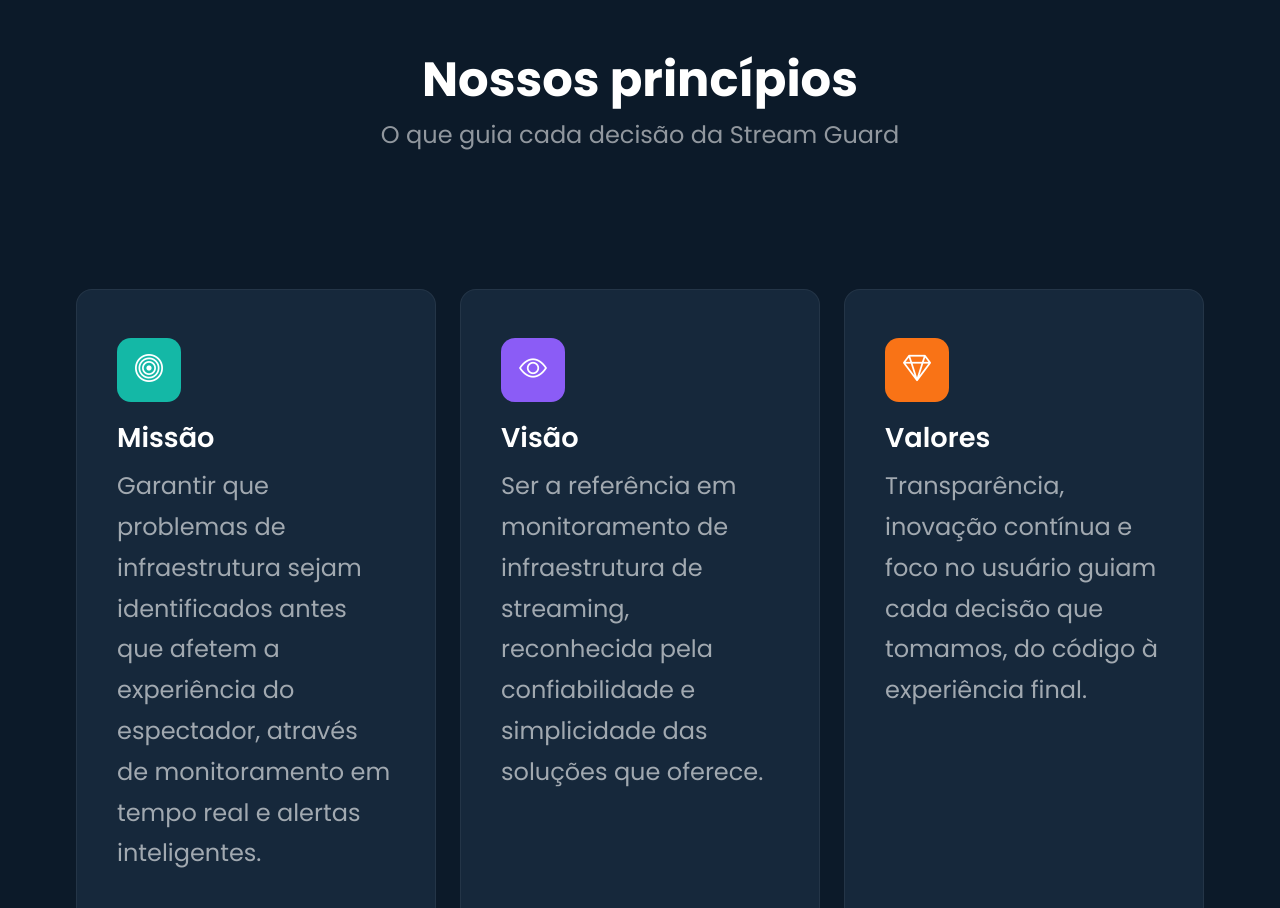
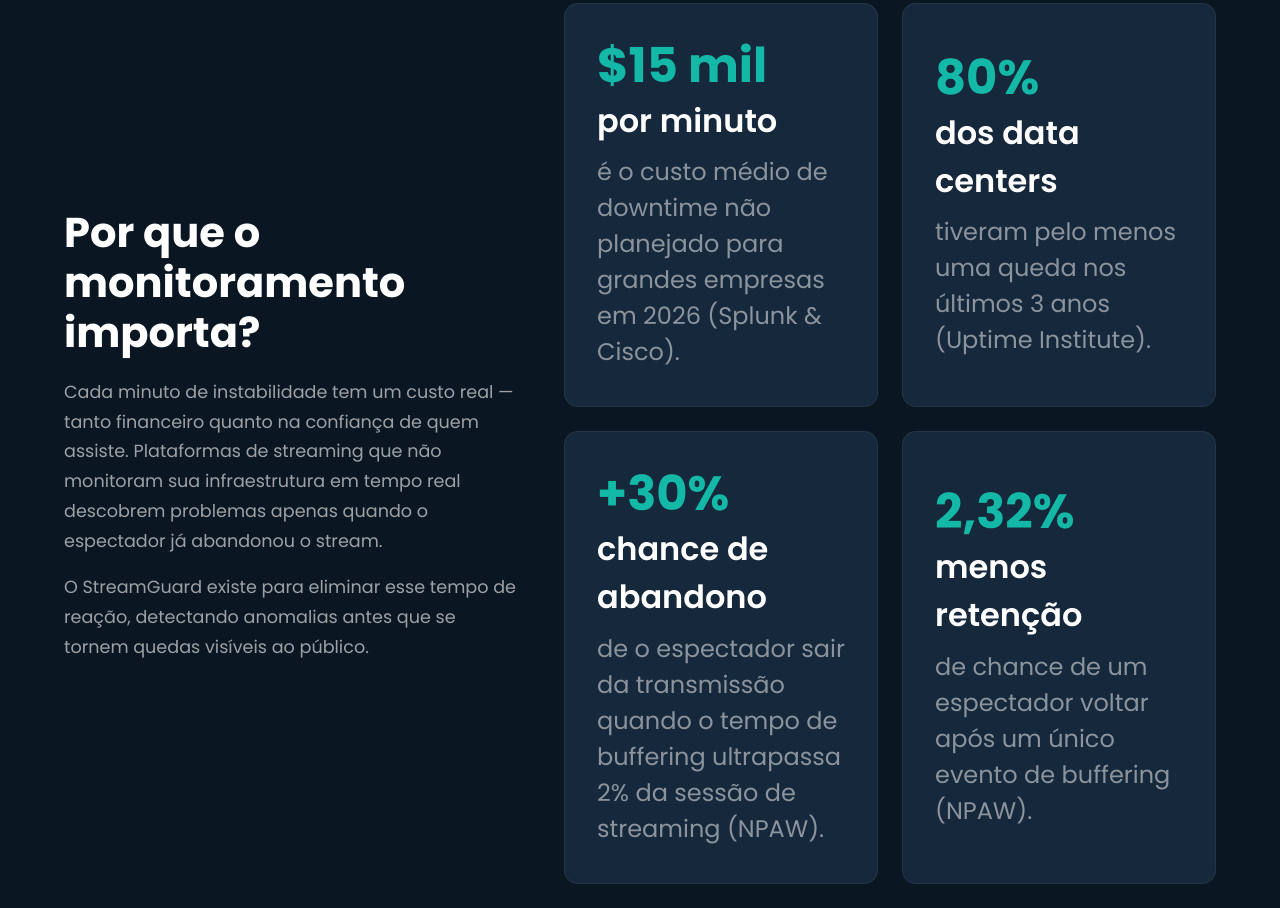
Before and after one commit to StreamGuard/stream-guard-site-institucional, a website: page public/index.html in a window 1280 px wide. Shown: the part 845-1753 px from the top of the page. Drawn offline with nearby package versions, Linux system fonts and the light colour scheme.

Commit message:
feat: adicionando secao de estatisticas sobre importancia do monitoramento

```diff
--- a/public/css/style.css
+++ b/public/css/style.css
@@ -351,10 +351,10 @@ h2.text-center {
   border: 1px solid rgba(255, 255, 255, 0.06);
   border-radius: 16px;
   padding: 3rem 2.5rem;
-  min-height: 500px;         /* ← NOVA linha */
-  display: flex;              /* ← NOVA linha */
-  flex-direction: column;     /* ← NOVA linha */
-  justify-content: flex-start;    /* ← NOVA linha */
+  min-height: 500px;
+  display: flex;
+  flex-direction: column;
+  justify-content: flex-start;
   transition: transform 0.25s ease, border-color 0.25s ease;
 }
 
@@ -470,3 +470,66 @@ h2.text-center {
   padding-left: 5vw;
   padding-right: 5vw;
 }
+
+/* ===== Por que o monitoramento importa ===== */
+.stats-section {
+  background-color: #0a1622;
+  padding-left: 5vw;
+  padding-right: 5vw;
+  padding-top: 5rem;
+  padding-bottom: 5rem;
+}
+
+.stats-heading {
+  color: #fff;
+  font-weight: 700;
+  font-size: 2.6rem;
+  margin-bottom: 1.25rem;
+}
+
+.stats-text {
+  color: rgba(255, 255, 255, 0.6);
+  font-size: 1.1rem;
+  line-height: 1.7;
+  margin-bottom: 1rem;
+}
+
+.stat-card {
+  background-color: #16283b;
+  border: 1px solid rgba(255, 255, 255, 0.06);
+  border-radius: 14px;
+  padding: 2.25rem 2rem;
+  min-height: 350px;
+  height: 100%;
+  display: flex;
+  flex-direction: column;
+  justify-content: center;
+}
+
+.stat-number {
+  color: #14b8a6;
+  font-size: 3rem;
+  font-weight: 700;
+  line-height: 1.1;
+}
+
+.stat-unit {
+  color: #fff;
+  font-size: 2rem;
+  font-weight: 600;
+  margin-top: 0.25rem;
+  margin-bottom: 0.6rem;
+}
+
+.stat-desc {
+  color: rgba(255, 255, 255, 0.5);
+  font-size: 1.5rem;
+  line-height: 1.5;
+  margin-bottom: 0;
+}
+
+@media (max-width: 991.98px) {
+  .stats-heading {
+    font-size: 2rem;
+  }
+}
--- a/public/index.html
+++ b/public/index.html
@@ -110,6 +110,77 @@
     </div>
 
   </header>
+
+    <!-- Por que o monitoramento importa -->
+  <section class="container-fluid stats-section py-5">
+    <div class="row align-items-center g-5">
+
+      <div class="col-12 col-lg-5">
+        <h2 class="stats-heading">Por que o monitoramento importa?</h2>
+        <p class="stats-text">
+          Cada minuto de instabilidade tem um custo real — tanto financeiro
+          quanto na confiança de quem assiste. Plataformas de streaming que
+          não monitoram sua infraestrutura em tempo real descobrem problemas
+          apenas quando o espectador já abandonou o stream.
+        </p>
+        <p class="stats-text">
+          O StreamGuard existe para eliminar esse tempo de reação, detectando
+          anomalias antes que se tornem quedas visíveis ao público.
+        </p>
+      </div>
+
+      <div class="col-12 col-lg-7">
+        <div class="row g-4">
+
+          <div class="col-12 col-sm-6">
+            <div class="stat-card">
+              <span class="stat-number">$15 mil</span>
+              <span class="stat-unit">por minuto</span>
+              <p class="stat-desc">
+                é o custo médio de downtime não planejado para grandes
+                empresas em 2026 (Splunk & Cisco).
+              </p>
+            </div>
+          </div>
+
+          <div class="col-12 col-sm-6">
+            <div class="stat-card">
+              <span class="stat-number">80%</span>
+              <span class="stat-unit">dos data centers</span>
+              <p class="stat-desc">
+                tiveram pelo menos uma queda nos últimos 3 anos (Uptime
+                Institute).
+              </p>
+            </div>
+          </div>
+
+          <div class="col-12 col-sm-6">
+            <div class="stat-card">
+              <span class="stat-number">+30%</span>
+              <span class="stat-unit">chance de abandono</span>
+              <p class="stat-desc">
+                de o espectador sair da transmissão quando o tempo de buffering
+                ultrapassa 2% da sessão de streaming (NPAW).
+              </p>
+            </div>
+          </div>
+
+          <div class="col-12 col-sm-6">
+            <div class="stat-card">
+              <span class="stat-number">2,32%</span>
+              <span class="stat-unit">menos retenção</span>
+              <p class="stat-desc">
+                de chance de um espectador voltar após um único evento de
+                buffering (NPAW).
+              </p>
+            </div>
+          </div>
+
+        </div>
+      </div>
+
+    </div>
+  </section>
 
 
 
```
